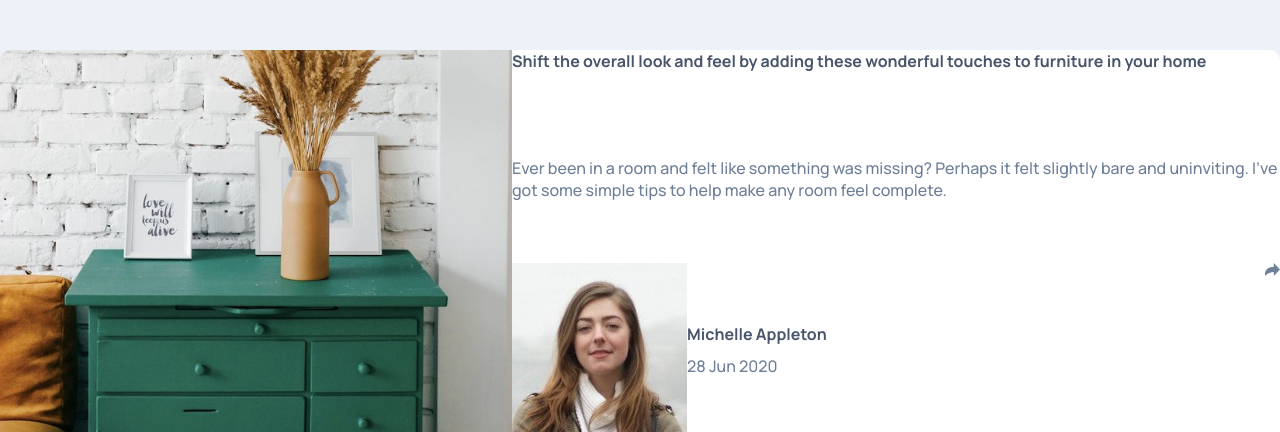
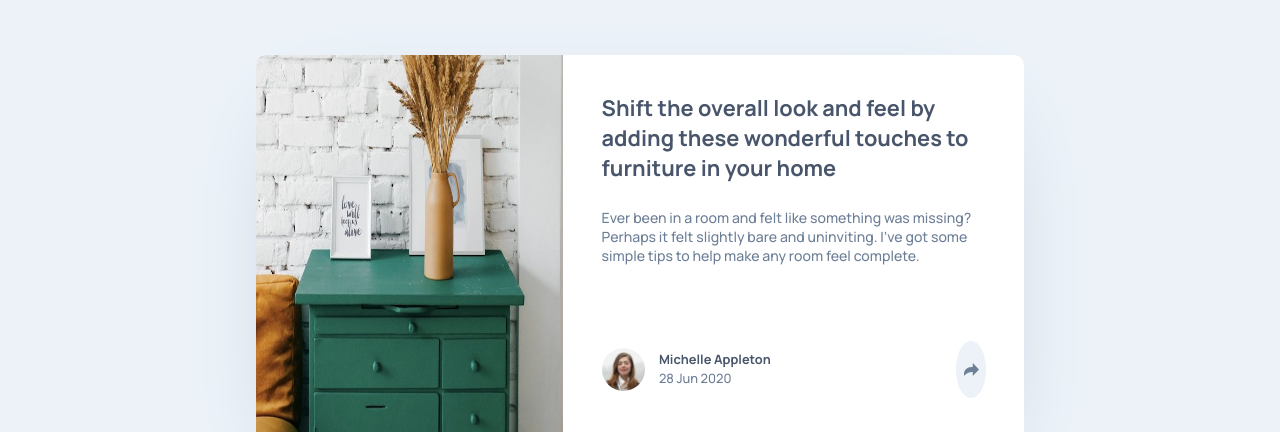
Before and after one commit to gabcchaves/article-preview-component, a plain HTML site: page index.html in a window 1280 px wide. Shown: the part 145-577 px from the top of the page. Drawn offline with Linux system fonts and the light colour scheme; a script that the page names is missing.

Commit message:
Desktop/Laptop settings and card box shadow.

```diff
--- a/style.css
+++ b/style.css
@@ -53,6 +53,7 @@ body {
 	background-color: white;
 	display: flex;
 	border-radius: 10px;
+	box-shadow: 0 30px 90px -50px var(--grayish-blue);
 }
 
 .card-preview-img {
@@ -85,7 +86,10 @@ body {
 .card-author-info picture {
 	display: flex;
 	align-items: center;
-	line-height: 200%;
+}
+
+.card-author-info picture img {
+	border-radius: 50%;
 }
 
 .card-author-info picture strong {
@@ -100,3 +104,72 @@ body {
 	background-color: lime;
 	display: flex;
 }
+
+/* Desktop/Laptop view */
+@media screen and (min-width: 1080px) {
+	.card {
+		width: 60%;
+		min-height: 50%;
+	}
+
+	.card-info {
+		padding: 5%;
+	}
+
+	.card-title {
+		font-size: 1.7vw;
+		margin-bottom: 5%;
+	}
+
+	.card-description {
+		font-size: 1.1vw;
+		margin-bottom: 5%;
+		flex: 1;
+	}
+
+	.card-author-info {
+		align-items: center;
+	}
+
+	.card-author-info picture img {
+		width: 15%;
+		margin-right: 5%;
+	}
+
+	.card-author-info picture strong,
+	.card-author-info picture time {
+		font-size: 1vw;
+		line-height: 1.5;
+	}
+
+	.share-button-container {
+		display: flex;
+		justify-content: flex-end;
+		align-items: center;
+		flex: 1;
+		height: 100%;
+	}
+
+	.share-button-container div {
+		background-color: var(--light-grayish-blue);
+		width: 30%;
+		height: 60%;
+		border-radius: 50%;
+		display: flex;
+		justify-content: center;
+		align-items: center;
+	}
+
+	.share-button-container div:hover {
+		background-color: var(--very-dark-grayish-blue);
+		cursor: pointer;
+	}
+
+	.share-button-container img:hover {
+		filter: brightness(100);
+	}
+
+	.hover-menu {
+		display: none;
+	}
+}
```
